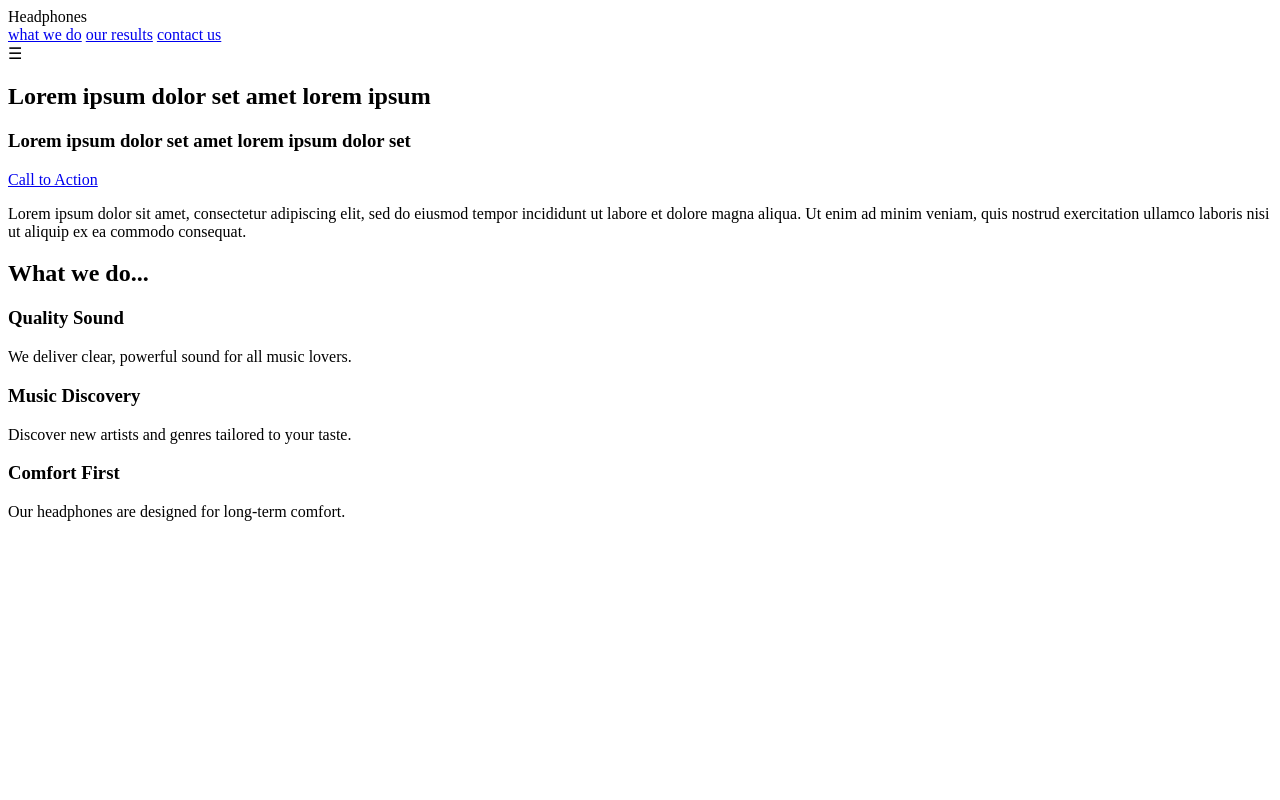
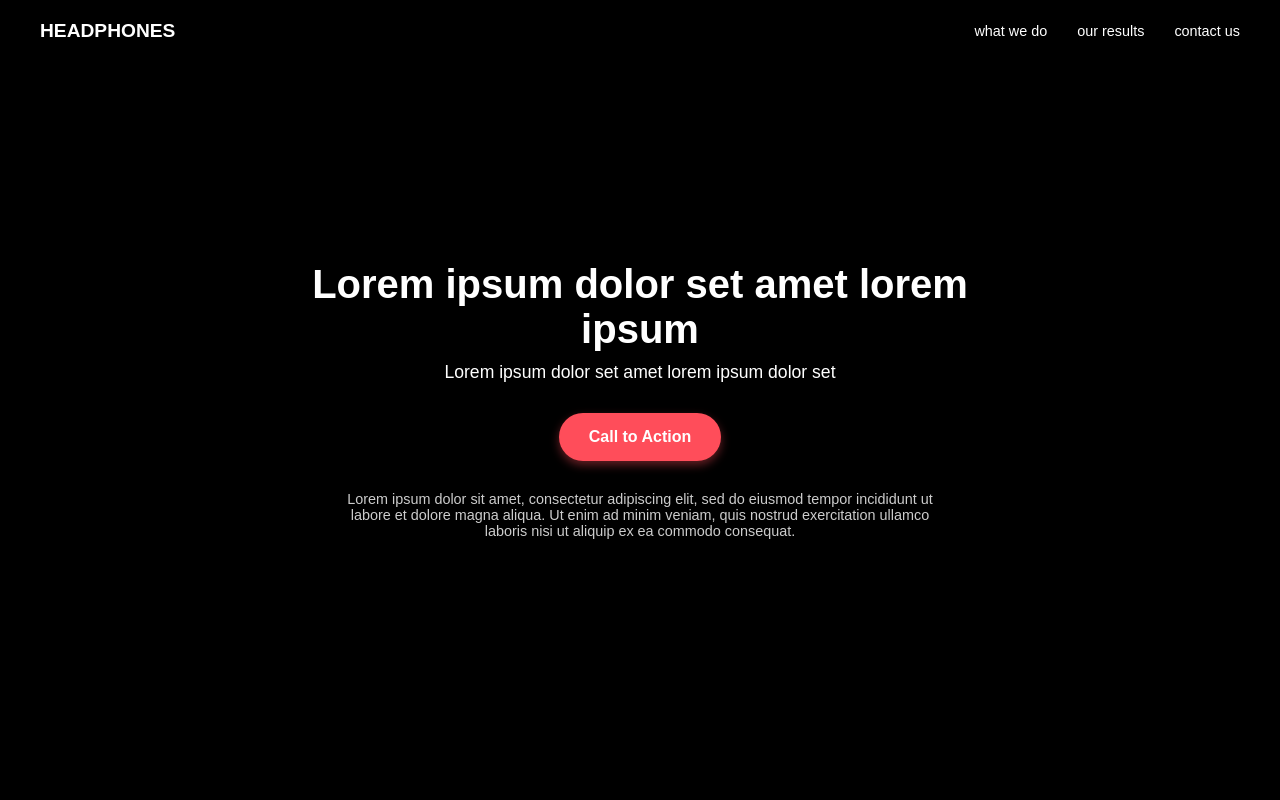
Before and after one commit to AimeMugabo250/alx_html_css, a plain HTML site: page headphones/1-index.html in a window 1280 px wide. Shown: the top 800 px of the page. Drawn offline with Linux system fonts and the light colour scheme.

Commit message:
Update 1-index.html

```diff
--- a/headphones/1-index.html
+++ b/headphones/1-index.html
@@ -4,7 +4,7 @@
   <meta charset="UTF-8" />
   <meta name="viewport" content="width=device-width, initial-scale=1.0"/>
   <title>Headphones Hero</title>
-  <link rel="stylesheet" href="1-index.html" />
+  <link rel="stylesheet" href="1-styles.css" />
 </head>
 <body>
 
```
